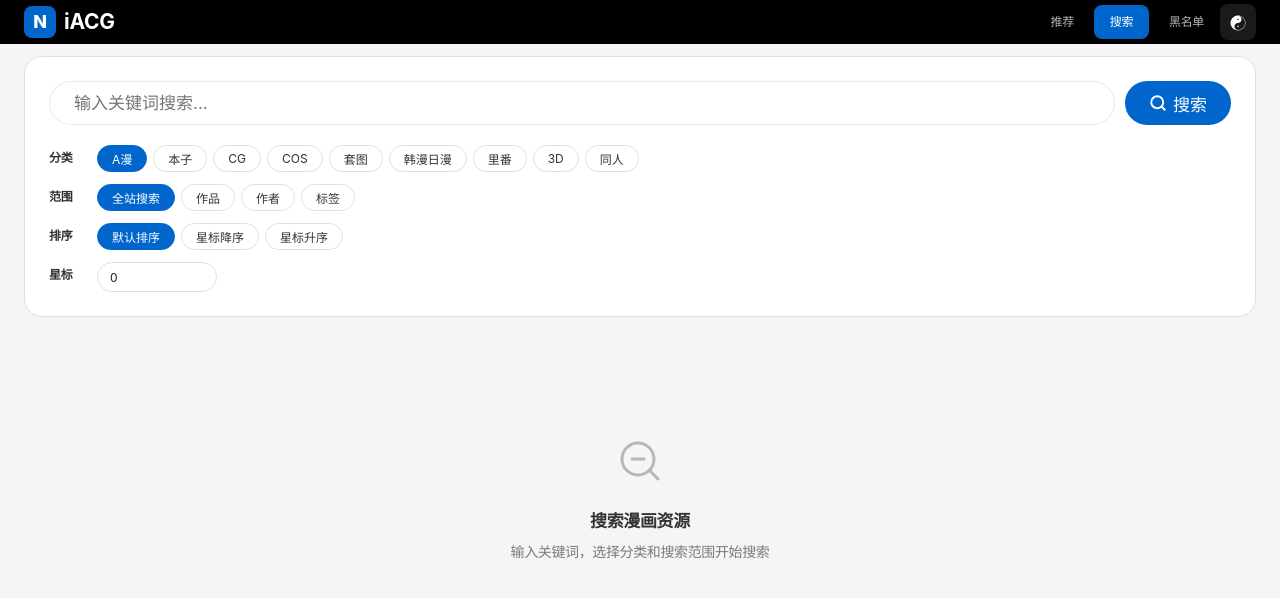
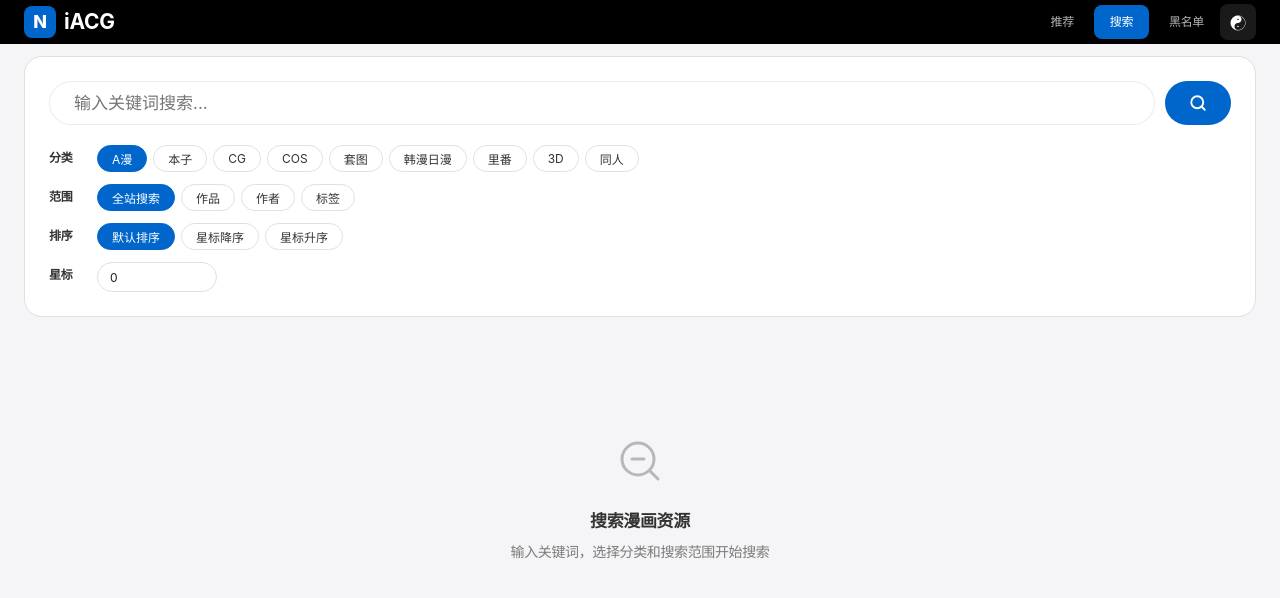
Before and after one commit to xiaoshihou514/ygqd, a Vue app: page /search in a window 1280 px wide. Shown: the top 598 px of the page. Built offline with nearby package versions, Linux system fonts and the light colour scheme.

Commit message:
fix: 所有平台直接去掉搜索页多余文字
- 搜索按钮仅保留图标，移除"搜索"文字
- 搜索结果页移除"共x条结果"计数和"按作品分组"文字
- 清理未使用的 useUserAgent import 和 result-count CSS

Co-authored-by: TRAE <trae@example.com>

```diff
--- a/src/components/SearchForm.vue
+++ b/src/components/SearchForm.vue
@@ -1,7 +1,6 @@
 <script setup lang="ts">
 import { reactive, onMounted } from 'vue'
 import { useRoute } from 'vue-router'
-import { useUserAgent } from '@/composables/useUserAgent'
 import type { SearchParams } from '@/types'
 
 const emit = defineEmits<{
@@ -9,7 +8,6 @@ const emit = defineEmits<{
 }>()
 
 const route = useRoute()
-const { isAndroid } = useUserAgent()
 
 const CATEGORIES = [
   { id: 9, label: 'A漫' },
@@ -77,12 +75,11 @@ onMounted(() => {
           placeholder="输入关键词搜索..."
           autocomplete="off"
         />
-        <button type="submit" class="search-btn" title="搜索">
+        <button type="submit" class="search-btn">
           <svg width="18" height="18" viewBox="0 0 24 24" fill="none" stroke="currentColor" stroke-width="2.5" stroke-linecap="round" stroke-linejoin="round">
             <circle cx="11" cy="11" r="8" />
             <path d="M21 21l-4.35-4.35" />
           </svg>
-          <span v-if="!isAndroid">搜索</span>
         </button>
       </div>
 
--- a/src/pages/SearchPage.vue
+++ b/src/pages/SearchPage.vue
@@ -5,7 +5,6 @@ import { searchComics } from '@/services/api'
 import type { ComicItem, SearchParams } from '@/types'
 import { parseLikes } from '@/utils/likes'
 import { useTagBlacklist } from '@/composables/useTagBlacklist'
-import { useUserAgent } from '@/composables/useUserAgent'
 import SearchForm from '@/components/SearchForm.vue'
 import ComicGrid from '@/components/ComicGrid.vue'
 import EmptyState from '@/components/EmptyState.vue'
@@ -25,7 +24,6 @@ const minLikes = ref(0)
 const sortOrder = ref('default')
 const visibleCount = ref(PAGE_SIZE)
 const { filterItems } = useTagBlacklist()
-const { isAndroid } = useUserAgent()
 
 const processedItems = computed(() => {
   let result = items.value
@@ -98,9 +96,6 @@ async function handleSearch(params: SearchParams, likesFilter: number, order: st
 }
 
 onMounted(() => {
-  if (isAndroid) {
-    alert('检测到安卓平台')
-  }
   const keyword = route.query.keyword as string | undefined
   if (keyword) {
     const show = (route.query.show as string) || 'title,text,keyboard,ftitle'
@@ -155,12 +150,10 @@ function goToSplit() {
         <div v-else>
           <div class="search-result-header">
             <h2 class="result-title">{{ resultTitle }}</h2>
-            <span v-if="!isAndroid" class="result-count">共 {{ processedItems.length }} 条结果</span>
             <button v-if="processedItems.length > 0" class="split-btn" @click="goToSplit">
               <svg width="16" height="16" viewBox="0 0 24 24" fill="none" stroke="currentColor" stroke-width="2">
                 <path d="M4 6h16M4 12h16M4 18h16" />
               </svg>
-              <span v-if="!isAndroid">按作品分组</span>
             </button>
           </div>
 
@@ -217,11 +210,6 @@ function goToSplit() {
   letter-spacing: -0.231px;
 }
 
-.result-count {
-  font-size: var(--font-size-fine-print);
-  color: var(--color-text-muted);
-}
-
 .split-btn {
   display: inline-flex;
   align-items: center;
```
